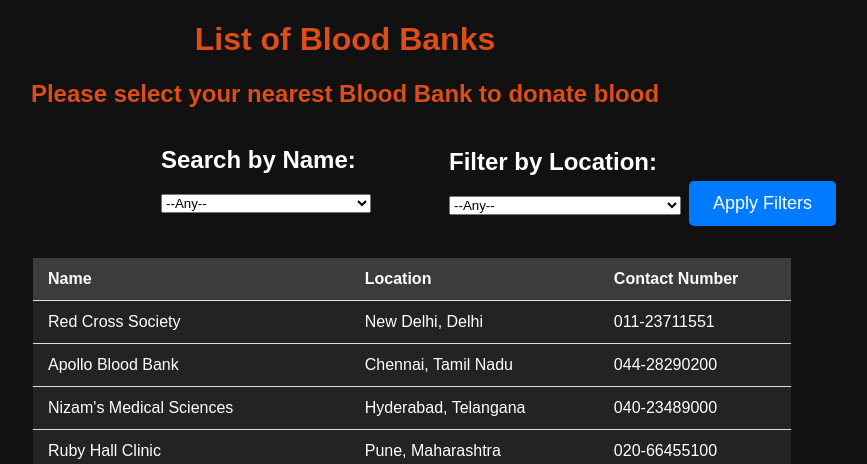
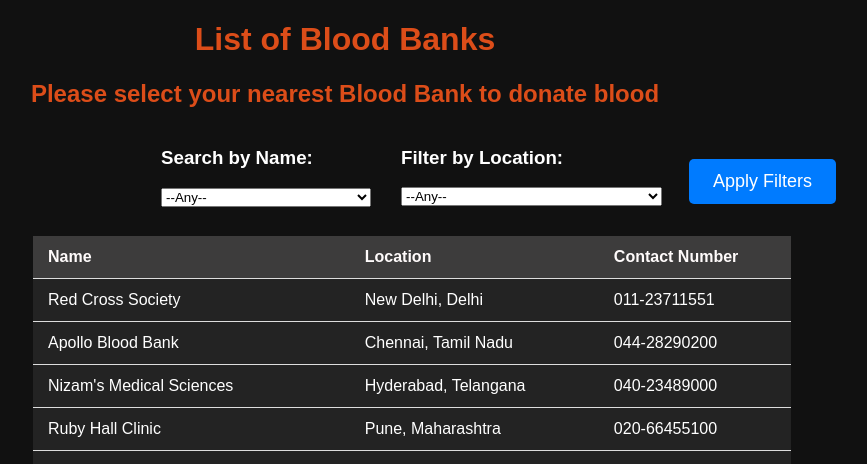
Before and after one commit to NimishKr16/BloodLink, a Flask app: page /donateBlood in a window 1280 px wide. Shown: the part 76-540 px from the top of the page, without its empty margins (295-1162 px from the left). Run offline with Flask 3, Linux system fonts and the light colour scheme; data comes from the database, SQL or seed files in the repository; some libraries are stand-ins or nearby versions.

Commit message:
Add filter

```diff
--- a/static/styles/donor.css
+++ b/static/styles/donor.css
@@ -108,10 +108,10 @@
   }
 .filter-head2{
     margin-left: 10rem;
-    margin-top: -4.3rem;
+    margin-top: -3.7rem;
 }
   .locsearch{
-    margin-left: 28rem;
+    margin-left: 25rem;
   }
 
   /* #filter-sbmt{
@@ -126,7 +126,7 @@
     margin-left: 10rem;
 }
 #filterbtn{
-    margin-top: -2rem;
+    margin-top: -3rem;
     margin-left: 43rem;
     margin-bottom: 2rem;
 }
--- a/templates/donate.html
+++ b/templates/donate.html
@@ -16,7 +16,7 @@
     <div id="filter-form-div">
         <form action="/donateBlood" method="POST">
             <div class="locsearch">
-                <h2 class="filter-head">Filter by Location:</h2>
+                <h3 class="filter-head">Filter by Location:</h3>
                 <select name="location" id="set-loc">
                     <option value="">--Any--</option>
                   <option value="New Delhi, Delhi">New Delhi, Delhi</option>
@@ -43,7 +43,7 @@
 
 
             <div class="namesearch">
-                <h2 class="filter-head2">Search by Name:</h2>
+                <h3 class="filter-head2">Search by Name:</h3>
             <select id="setname" name="name">
                 <option value="">--Any--</option>
               <option value="Apollo Blood Bank">Apollo Blood Bank</option>
```
